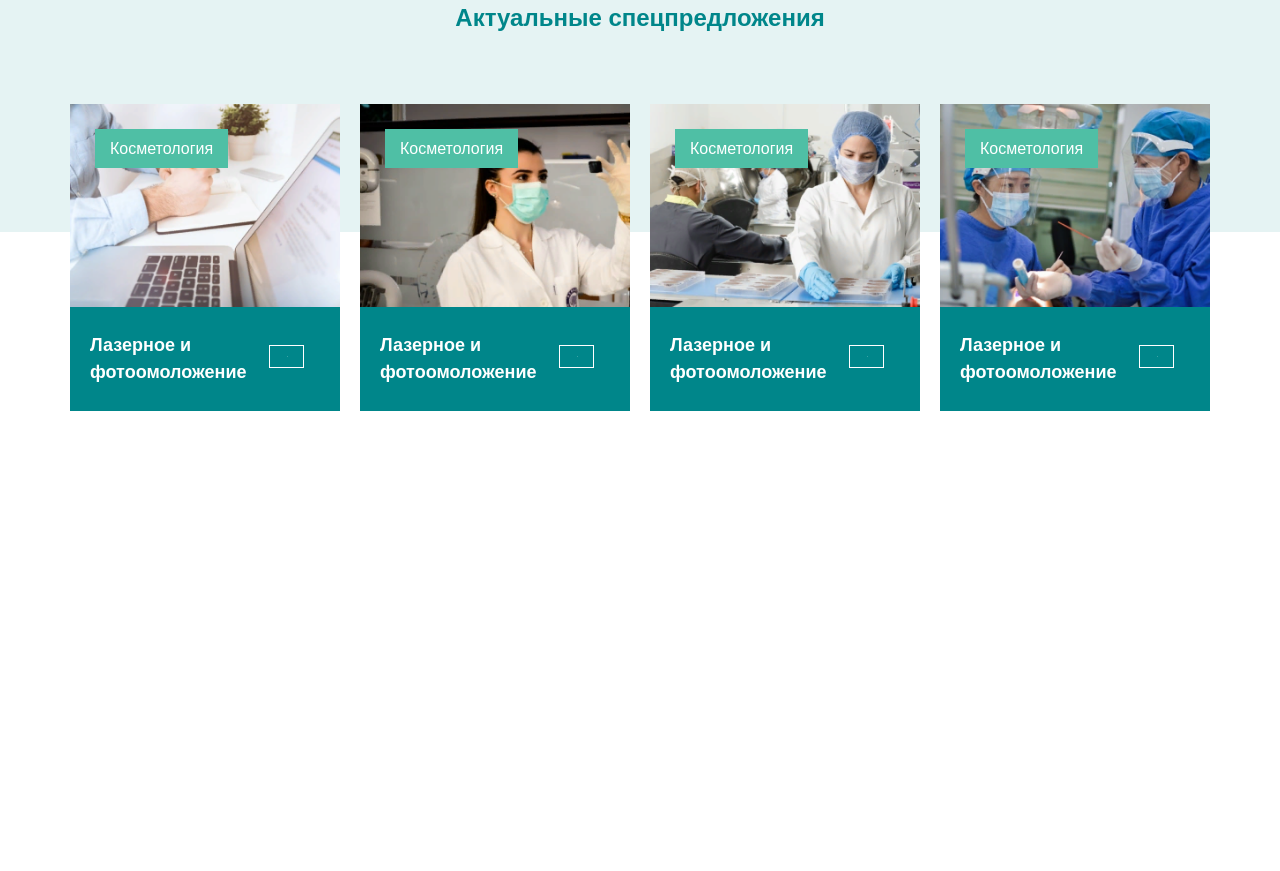
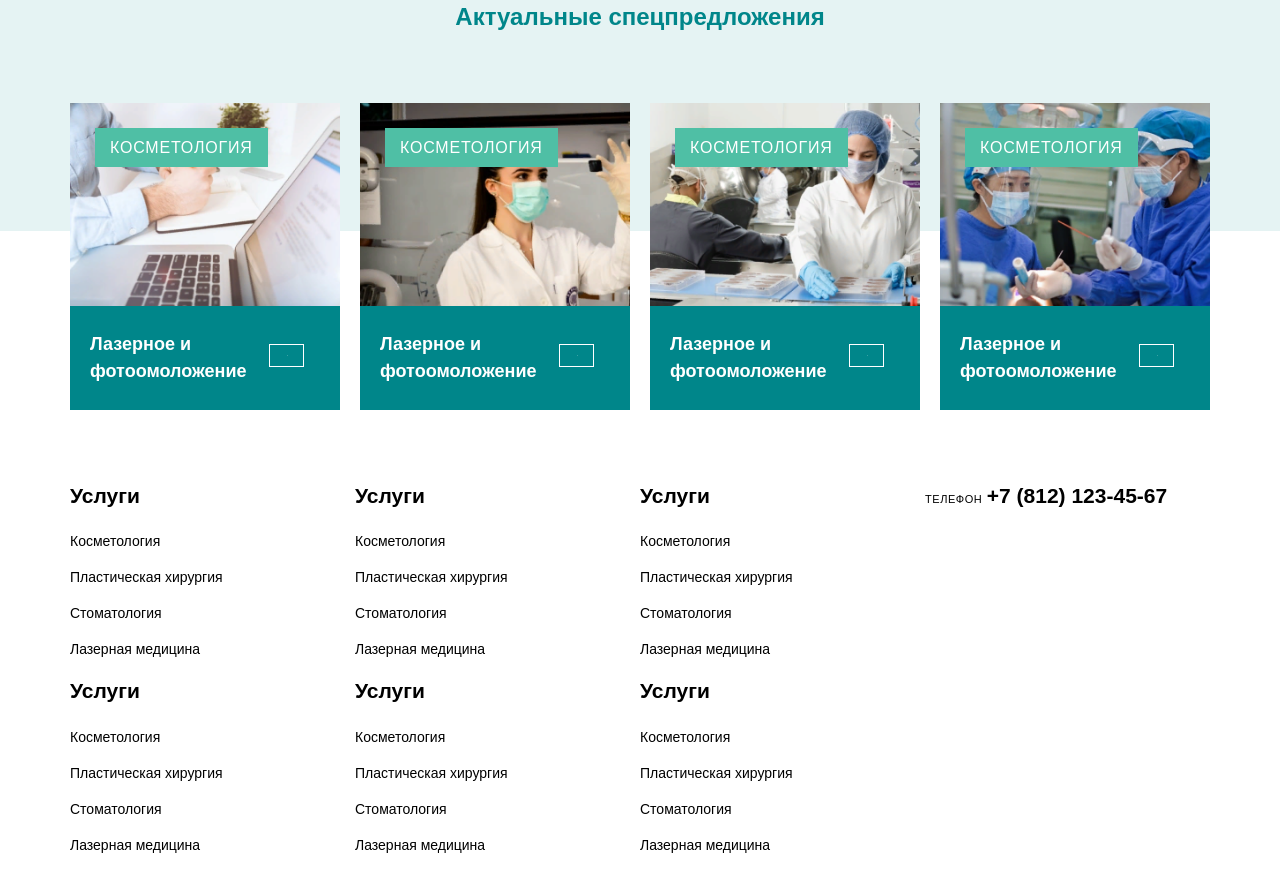
Before and after one commit to Alexandr-oss/Test_Project, a plain HTML site: page index.html in a window 1280 px wide. Shown: the part 1900-2771 px from the top of the page. Before the commit the page ends 2381 px from the top, so only its background shows below. Drawn offline with Linux system fonts and the light colour scheme; files whose address does not match are found by name.

Commit message:
create: services

```diff
--- a/index.html
+++ b/index.html
@@ -317,6 +317,100 @@
       <!-- /.container -->
     </section>
     <!-- /.packages -->
+    <section class="services">
+      <div class="container">
+        <div class="services-block">
+          <div class="services-item">
+            <h3 class="services-item__title">Услуги</h3>
+            <ul>
+              <li class="services-item__li"><a href="">Косметология</a></li>
+              <li class="services-item__li">
+                <a href="">Пластическая хирургия</a>
+              </li>
+              <li class="services-item__li"><a href="">Стоматология</a></li>
+              <li class="services-item__li">
+                <a href="">Лазерная медицина</a>
+              </li>
+            </ul>
+          </div>
+          <div class="services-item">
+            <h3 class="services-item__title">Услуги</h3>
+            <ul>
+              <li class="services-item__li"><a href="">Косметология</a></li>
+              <li class="services-item__li">
+                <a href="">Пластическая хирургия</a>
+              </li>
+              <li class="services-item__li"><a href="">Стоматология</a></li>
+              <li class="services-item__li">
+                <a href="">Лазерная медицина</a>
+              </li>
+            </ul>
+          </div>
+          <div class="services-item">
+            <h3 class="services-item__title">Услуги</h3>
+            <ul>
+              <li class="services-item__li"><a href="">Косметология</a></li>
+              <li class="services-item__li">
+                <a href="">Пластическая хирургия</a>
+              </li>
+              <li class="services-item__li"><a href="">Стоматология</a></li>
+              <li class="services-item__li">
+                <a href="">Лазерная медицина</a>
+              </li>
+            </ul>
+          </div>
+          <div class="services-item">
+            <h3 class="services-item__title">Услуги</h3>
+            <ul>
+              <li class="services-item__li"><a href="">Косметология</a></li>
+              <li class="services-item__li">
+                <a href="">Пластическая хирургия</a>
+              </li>
+              <li class="services-item__li"><a href="">Стоматология</a></li>
+              <li class="services-item__li">
+                <a href="">Лазерная медицина</a>
+              </li>
+            </ul>
+          </div>
+          <div class="services-item">
+            <h3 class="services-item__title">Услуги</h3>
+            <ul>
+              <li class="services-item__li"><a href="">Косметология</a></li>
+              <li class="services-item__li">
+                <a href="">Пластическая хирургия</a>
+              </li>
+              <li class="services-item__li"><a href="">Стоматология</a></li>
+              <li class="services-item__li">
+                <a href="">Лазерная медицина</a>
+              </li>
+            </ul>
+          </div>
+          <div class="services-item">
+            <h3 class="services-item__title">Услуги</h3>
+            <ul>
+              <li class="services-item__li"><a href="">Косметология</a></li>
+              <li class="services-item__li">
+                <a href="">Пластическая хирургия</a>
+              </li>
+              <li class="services-item__li"><a href="">Стоматология</a></li>
+              <li class="services-item__li">
+                <a href="">Лазерная медицина</a>
+              </li>
+            </ul>
+          </div>
+          <div class="services-contacts">
+            <div class="services-contacts__telephone">
+              <span>телефон</span>
+              <tel>+7 (812) 123-45-67</tel>
+            </div>
+          </div>
+          <!-- /.services-contacts -->
+        </div>
+        <!-- /.services-block -->
+      </div>
+      <!-- /.container -->
+    </section>
+    <!-- /.services -->
     <script src="js/jquery-3.6.0.min.js"></script>
     <script src="js/swiper-bundle.min.js"></script>
     <script src="js/main.js"></script>
--- /dev/null
+++ b/sass/blocks/_services.sass
@@ -0,0 +1,33 @@
+.services
+  &-block
+    display: grid
+    grid-template-columns: 1fr 1fr 1fr 1fr
+    grid-template-rows: repeat (2, 180px)
+  &-item
+    &__title
+      font-style: normal
+      font-weight: bold
+      font-size: 21px
+      line-height: 150%
+      margin-bottom: 20px
+    &__li
+      font-style: normal
+      font-weight: 500
+      font-size: 14px
+      line-height: 150%
+      margin-bottom: 15px
+  &-contacts
+    grid-column: 4 / 5
+    grid-row: 1 / 3
+tel
+  font-style: normal
+  font-weight: bold
+  font-size: 21px
+  line-height: 150%
+span
+  font-style: normal
+  font-weight: 500
+  font-size: 11px
+  line-height: 150%
+  letter-spacing: 0.05em
+  text-transform: uppercase
--- a/sass/style.sass
+++ b/sass/style.sass
@@ -14,3 +14,5 @@
 @import 'blocks/news'
 // Подключаем packages
 @import 'blocks/packages'
+// Подключаем services
+@import 'blocks/services'
```
Also changed, not shown: css/style.css, 1 other file.
